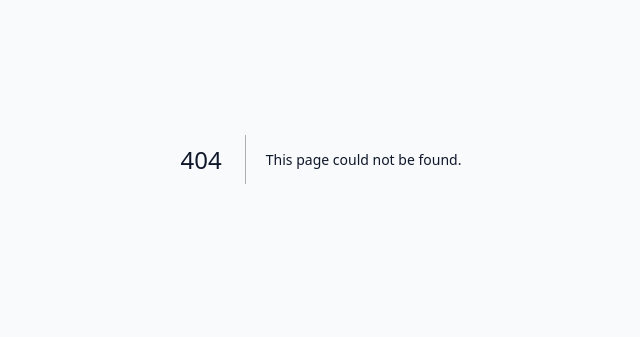
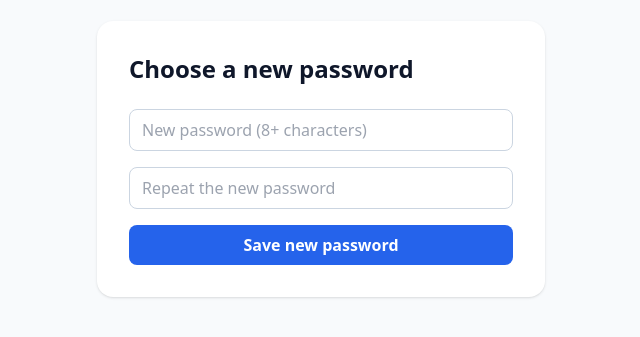
Before and after one commit to Luper-927/cloutinet-enterprise, a Next.js app: page /reset-password in a window 1280 px wide. Before the commit this address had no page. Shown: the part 241-578 px from the top of the page, without its empty margins (319-959 px from the left). Built offline with nearby package versions, Linux system fonts and the light colour scheme.

Commit message:
Add reset password functionality with validation
This page allows users to reset their password by entering a new password and confirming it. It includes validation for matching passwords and displays error messages as needed.

```diff
--- /dev/null
+++ b/app/reset-password/page.tsx
@@ -0,0 +1,68 @@
+"use client";
+
+import { useState } from "react";
+import { useRouter } from "next/navigation";
+import { createClient } from "@/lib/supabase/client";
+
+export default function ResetPasswordPage() {
+  const router = useRouter();
+  const [password, setPassword] = useState("");
+  const [confirm, setConfirm] = useState("");
+  const [errorMsg, setErrorMsg] = useState<string | null>(null);
+  const [loading, setLoading] = useState(false);
+
+  async function handleSubmit(e: React.FormEvent<HTMLFormElement>) {
+    e.preventDefault();
+    setErrorMsg(null);
+    if (password !== confirm) {
+      setErrorMsg("The two passwords do not match.");
+      return;
+    }
+    setLoading(true);
+    const supabase = createClient();
+    const { error } = await supabase.auth.updateUser({ password });
+    if (error) {
+      setErrorMsg(error.message);
+      setLoading(false);
+      return;
+    }
+    router.push("/dashboard");
+    router.refresh();
+  }
+
+  return (
+    <main className="flex min-h-screen items-center justify-center px-4">
+      <div className="w-full max-w-md rounded-2xl bg-white p-8 shadow">
+        <h1 className="text-2xl font-bold">Choose a new password</h1>
+        <form onSubmit={handleSubmit} className="mt-6 space-y-4">
+          <input
+            type="password"
+            required
+            minLength={8}
+            placeholder="New password (8+ characters)"
+            value={password}
+            onChange={(e) => setPassword(e.target.value)}
+            className="w-full rounded-lg border border-slate-300 px-3 py-2"
+          />
+          <input
+            type="password"
+            required
+            minLength={8}
+            placeholder="Repeat the new password"
+            value={confirm}
+            onChange={(e) => setConfirm(e.target.value)}
+            className="w-full rounded-lg border border-slate-300 px-3 py-2"
+          />
+          {errorMsg && <p className="text-sm text-red-600">{errorMsg}</p>}
+          <button
+            type="submit"
+            disabled={loading}
+            className="w-full rounded-lg bg-blue-600 px-4 py-2 font-semibold text-white hover:bg-blue-500 disabled:opacity-60"
+          >
+            {loading ? "Please wait..." : "Save new password"}
+          </button>
+        </form>
+      </div>
+    </main>
+  );
+}
```
